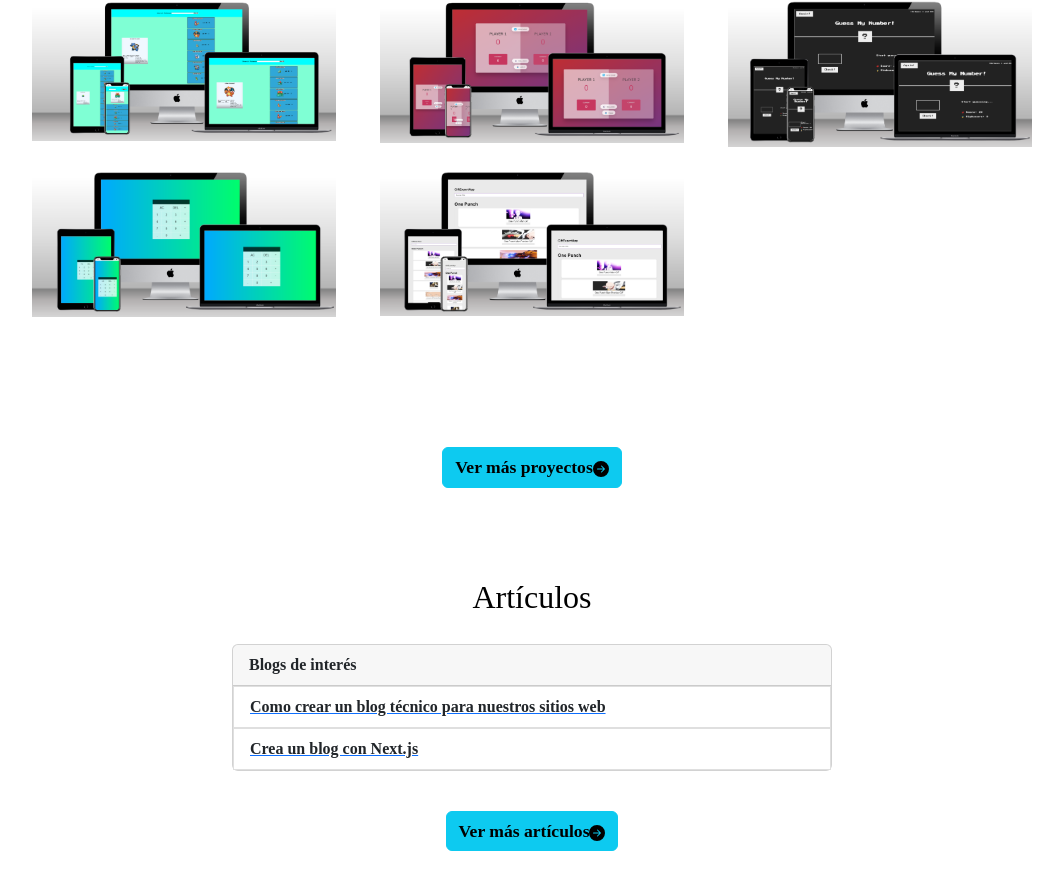
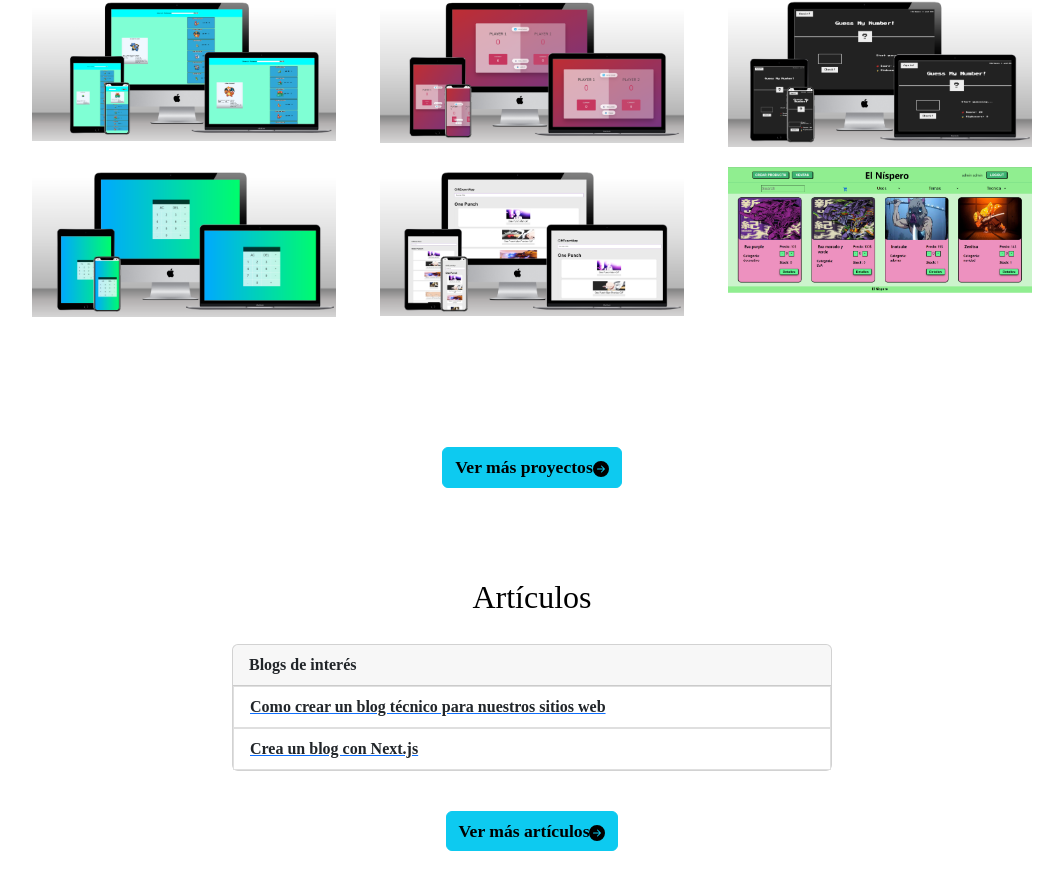
Before and after one commit to DylanVallejo/Bootstrap-FCC, a React (Create React App) app: page / in a window 1280 px wide. Shown: the part 2744-3633 px from the top of the page, without its empty margins (108-1171 px from the left). Built offline with nearby package versions, Linux system fonts and the light colour scheme; a web font is replaced by a local one.

Commit message:
agreagado proyecto el nispero

```diff
--- a/src/components/proyects/Proyects.jsx
+++ b/src/components/proyects/Proyects.jsx
@@ -305,6 +305,27 @@ function Proyects() {
                             </div>
                         </div>
                     </div>
+                    {/* Proyecto 15 gift app*/}
+                    <div className={`col-12 col-md-6 col-lg-4`}>
+                        <div className={`${styles.proyecto}`}>
+                            <img src={require('../resources/nispero.png')} alt="playground"/>
+                            <div className={`${styles.overlay}`}>
+                                <p>Mi primer ecommerce!</p>
+                                <div className={`${styles.iconosContenedores}`}>
+                                    <a href='https://github.com/DylanVallejo/ElNispero' target="_blank" rel="noopener noreferrer">
+                                        <svg xmlns="http://www.w3.org/2000/svg"  fill="currentColor" className={`bi bi-github ${styles.svgLogo}`} viewBox="0 0 16 16">
+                                            <path d="M8 0C3.58 0 0 3.58 0 8c0 3.54 2.29 6.53 5.47 7.59.4.07.55-.17.55-.38 0-.19-.01-.82-.01-1.49-2.01.37-2.53-.49-2.69-.94-.09-.23-.48-.94-.82-1.13-.28-.15-.68-.52-.01-.53.63-.01 1.08.58 1.23.82.72 1.21 1.87.87 2.33.66.07-.52.28-.87.51-1.07-1.78-.2-3.64-.89-3.64-3.95 0-.87.31-1.59.82-2.15-.08-.2-.36-1.02.08-2.12 0 0 .67-.21 2.2.82.64-.18 1.32-.27 2-.27.68 0 1.36.09 2 .27 1.53-1.04 2.2-.82 2.2-.82.44 1.1.16 1.92.08 2.12.51.56.82 1.27.82 2.15 0 3.07-1.87 3.75-3.65 3.95.29.25.54.73.54 1.48 0 1.07-.01 1.93-.01 2.2 0 .21.15.46.55.38A8.012 8.012 0 0 0 16 8c0-4.42-3.58-8-8-8z"/>
+                                        </svg>
+                                    </a>
+                                    <a href='https://github.com/DylanVallejo/ElNispero' target="_blank" rel="noopener noreferrer">
+                                    <svg xmlns="http://www.w3.org/2000/svg" fill="currentColor" className={`bi bi-laptop ${styles.svgLogo}`} viewBox="0 0 16 16">
+                                        <path d="M13.5 3a.5.5 0 0 1 .5.5V11H2V3.5a.5.5 0 0 1 .5-.5h11zm-11-1A1.5 1.5 0 0 0 1 3.5V12h14V3.5A1.5 1.5 0 0 0 13.5 2h-11zM0 12.5h16a1.5 1.5 0 0 1-1.5 1.5h-13A1.5 1.5 0 0 1 0 12.5z"/>
+                                    </svg>
+                                    </a>
+                                </div>
+                            </div>
+                        </div>
+                    </div>
 
                 </div>
             </div>
```
Also changed, not shown: src/components/resources/nispero.png (added).
